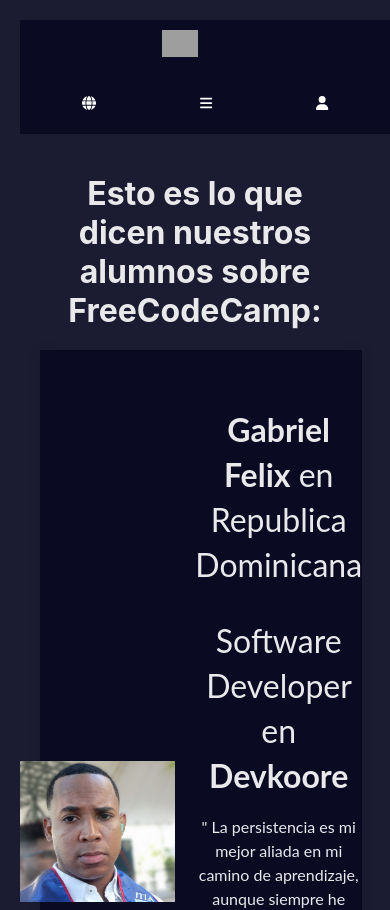
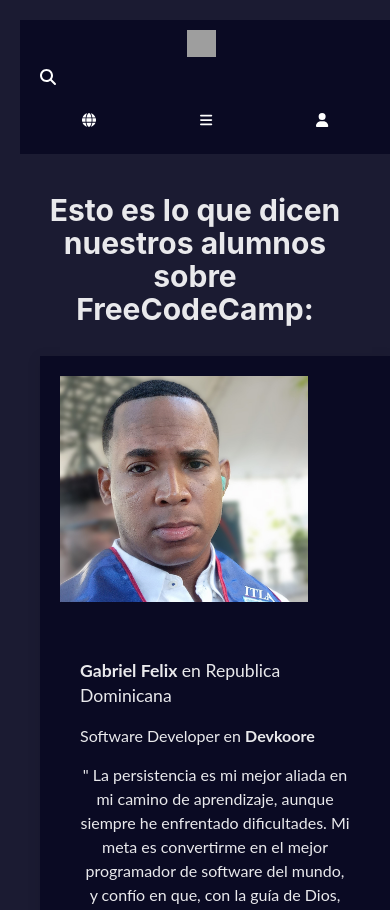
Before and after one commit to gfelix01/Clon_testimoniosfreecodecamp, a React (Create React App) app: page / in a window 390 px wide. Shown: the top 910 px of the page. Built offline with nearby package versions, Linux system fonts and the light colour scheme; grey boxes are pictures that could not be loaded.

Commit message:
update public/index.html, Navbar.css and Testimonio.css

```diff
--- a/src/hojas-de-estilo/Navbar.css
+++ b/src/hojas-de-estilo/Navbar.css
@@ -5,7 +5,7 @@
     display: flex;
     justify-content: space-between;
     width: 100%;
-    padding: 10px 20px;
+    padding: 10px;
 }
 
 .logo {
@@ -75,41 +75,47 @@
 }
 
 .nav-links .icon {
-    font-size: 20px;
+    font-size: 2em;
     margin-right: 5px;
 }
 
+
+/* Media queries para dispositivos móviles */
 @media only screen and (max-width: 768px) {
     .navbar {
         flex-direction: column;
-        align-items: stretch;
+        align-items: center;
+        padding: 10px;
+    }
+
+    .nav-links .icon {
+        font-size: 1.5em;
+
     }
 
     .logo {
         margin-bottom: 20px;
+        order: -1;
     }
 
     .search-bar {
+        display: flex;
+        width: 100%;
+        margin-bottom: 15px;
+    }
+
+    .search-bar input {
         display: none;
     }
 
     .nav-links {
-        display: flex;
 
-        justify-content: space-around;
-
-        align-items: center;
         width: 100%;
-        padding: 5px 0 0;
+        padding: 5px 0;
     }
 
     .nav-links li {
-        margin-right: 20px;
-
-    }
-
-    .imagen-testimonio {
-        border-radius: 0;
-
+        margin-right: 0;
+        margin-bottom: 10px;
     }
 }
--- a/src/hojas-de-estilo/Testimonio.css
+++ b/src/hojas-de-estilo/Testimonio.css
@@ -1,3 +1,4 @@
+/* Estilos base */
 .contenedor-testimonio {
     width: 100%;
     max-width: 1170px;
@@ -11,18 +12,19 @@
 }
 
 h1 {
+    font-size: 35px;
     font-weight: 700;
+    line-height: 1.1;
+    margin-bottom: 40px;
     text-align: center;
-    text-wrap: balance;
     color: #E9E9EC;
 }
 
 .imagen-testimonio {
-    height: max-content;
-    width: 100%;
-    max-width: 300px;
-    object-fit: contain;
-
+    width: 80%;
+    max-width: 350px;
+    height: auto;
+    border-radius: 8px;
 }
 
 .contenedor-texto-testimonio {
@@ -38,7 +40,6 @@
     font-size: 1.3rem;
     margin-bottom: 5px;
     font-weight: 400;
-
 }
 
 .cargo-testimonio {
@@ -51,23 +52,51 @@
     text-align: justify;
 }
 
-@media (max-width: 768px) {
+/* Media queries para dispositivos móviles */
+@media (max-width: 992px) {
     .contenedor-testimonio {
-        padding: 2%;
-        height: calc(100vw - 4%);
-        max-height: calc(100vw - 4%) !important;
+        padding: 20px;
+        height: auto;
+        max-height: none;
+        flex-direction: column;
+        align-items: flex-start;
     }
 
     .imagen-testimonio {
-        max-width: 50%;
+        max-width: 100%;
         height: auto;
-        max-height: 30vh !important;
+        border-radius: 0;
+        margin-bottom: 20px;
+
     }
 
     .nombre-testimonio,
     .cargo-testimonio,
     .texto-testimonio {
-        font-size: 2em;
+        font-size: 1.5em;
         line-height: 1.4;
+        text-align: left;
+
     }
 }
+
+
+@media (max-width: 576px) {
+    h1 {
+        font-size: 30px;
+        margin-bottom: 30px;
+    }
+
+    .nombre-testimonio {
+        font-size: 1.1rem;
+    }
+
+    .cargo-testimonio {
+        font-size: 1rem;
+        margin-bottom: 10px;
+    }
+
+    .texto-testimonio {
+        font-size: 0.9rem;
+    }
+}
```
